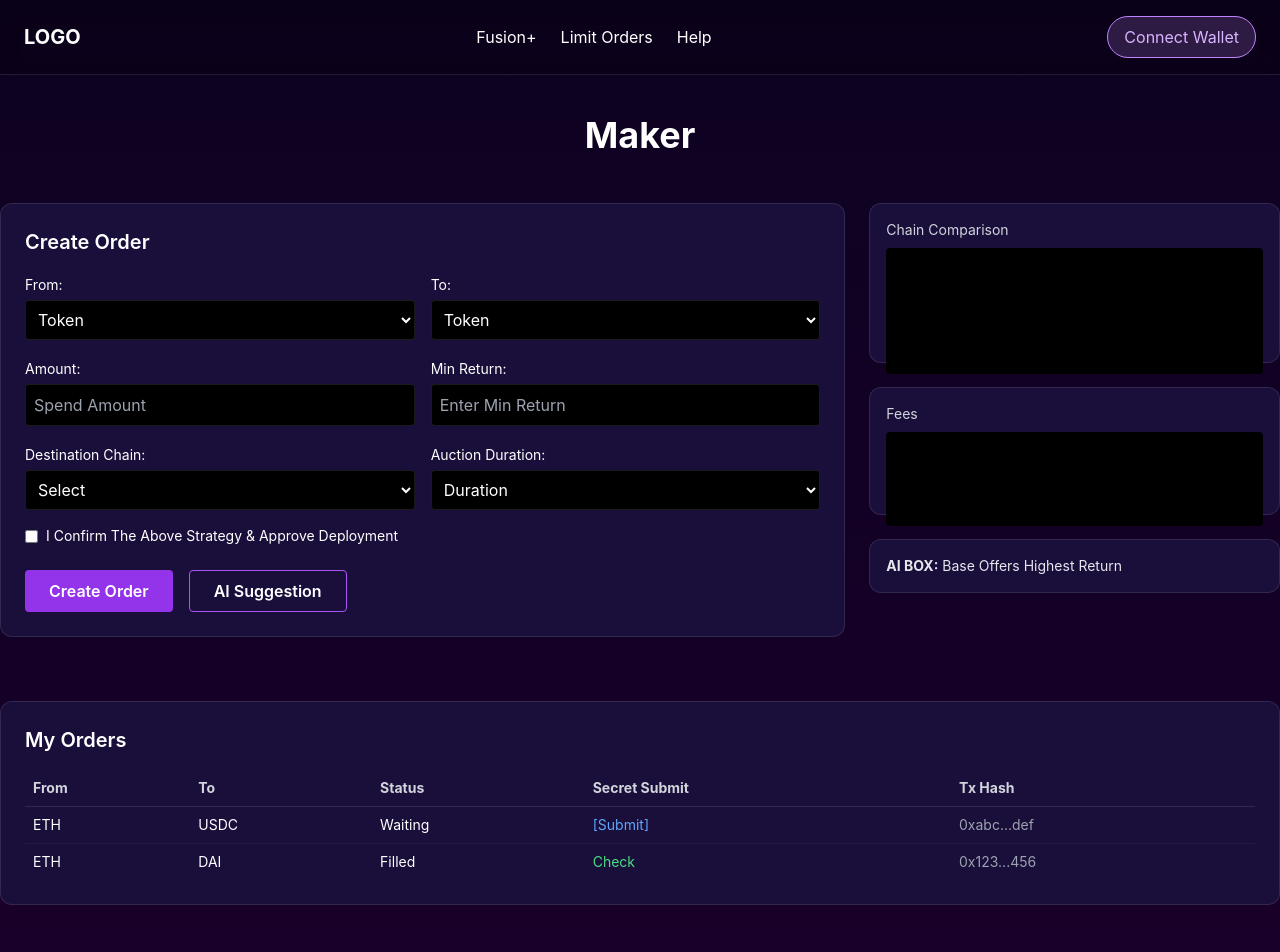
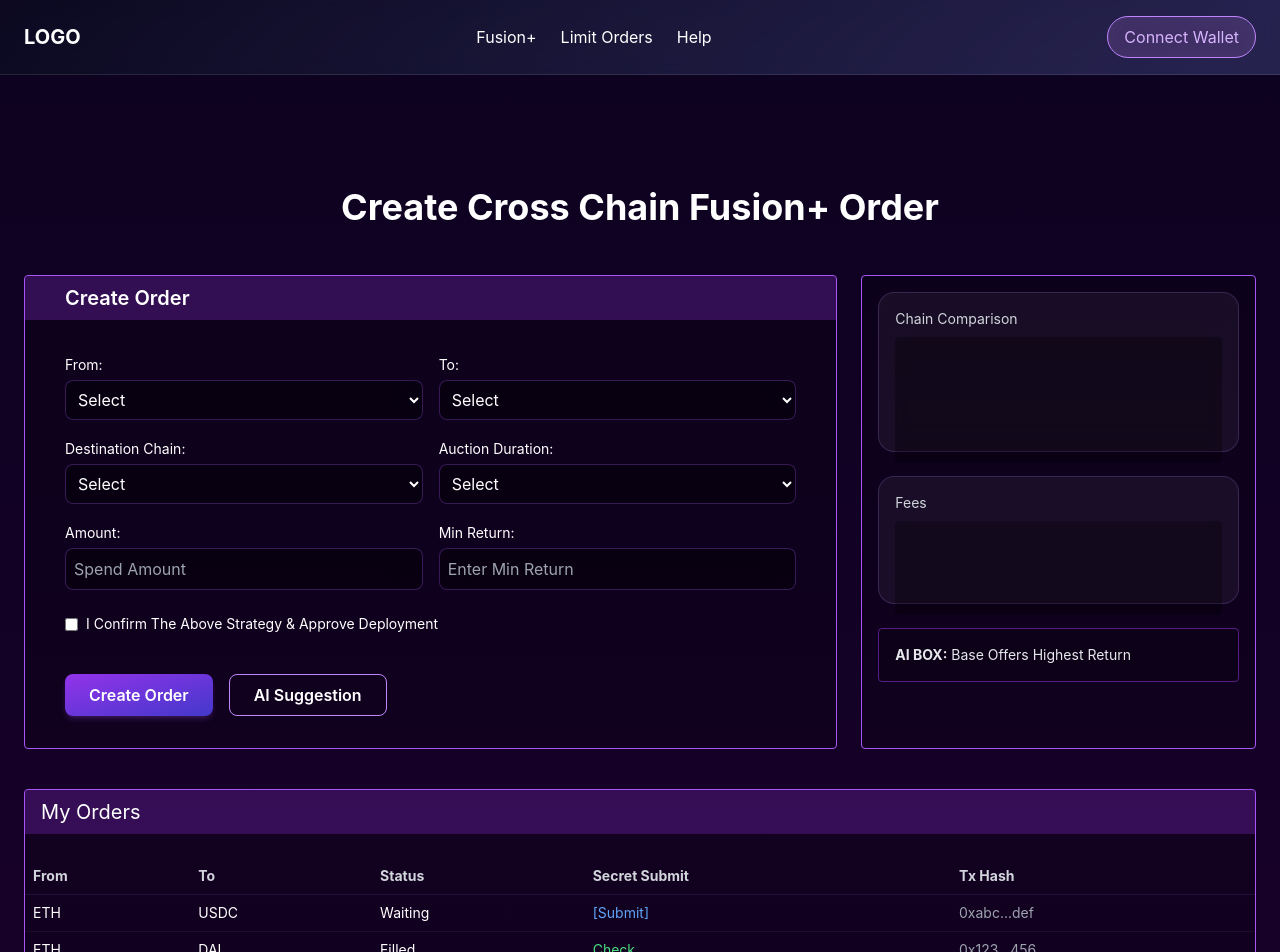
Before and after one commit to 0xr10t/UniteDefiProject, a React (Vite) app in the folder Frontend/: page /fusion/maker in a window 1280 px wide. Shown: the top 952 px of the page. Built offline with nearby package versions, Linux system fonts and the light colour scheme.

Commit message:
frontend

```diff
--- a/Frontend/src/components/Help.jsx
+++ b/Frontend/src/components/Help.jsx
@@ -19,4 +19,4 @@ function HelpOverlay({ open, onClose }) {
   );
 }
 
-export default HelpOverlay ;
+export default HelpOverlay;
--- a/Frontend/src/pages/Fusion.jsx
+++ b/Frontend/src/pages/Fusion.jsx
@@ -6,7 +6,6 @@ import { Link } from "react-router-dom";
 function Fusion() {
   return (
     <div className="min-h-screen bg-gradient-to-b from-[#0d0220] to-[#19002a] text-white px-6 py-8 relative overflow-hidden">
-      <Navbar onHelpClick={() => {}} />
 
       <div className="mt-24 text-center">
         <h1 className="text-5xl font-bold">FUSION +</h1>
--- a/Frontend/src/pages/FusionMaker.jsx
+++ b/Frontend/src/pages/FusionMaker.jsx
@@ -30,45 +30,51 @@ function FusionMaker() {
   };
 
   return (
-    <div className="min-h-screen bg-gradient-to-b from-[#0d0220] to-[#19002a] text-white relative overflow-hidden">
-      <Navbar onHelpClick={() => {}} />
+    <div className="relative min-h-screen bg-gradient-to-b from-[#0d0220] to-[#19002a] text-white overflow-hidden">
+      <div className="absolute top-0 left-0 w-full z-50">
 
-      <div className="max-w-7xl mx-auto mt-10">
-        <h1 className="text-4xl font-bold text-center mb-12">Maker</h1>
+      </div>
+
+      <div className="pt-28 px-6 pb-20 max-w-7xl mx-auto">
+        <h1 className="text-4xl font-bold text-center mb-12">Create Cross Chain Fusion+ Order</h1>
 
         <div className="grid grid-cols-1 lg:grid-cols-3 gap-6">
 
-          <div className="lg:col-span-2 bg-[#1a0e3b] p-6 rounded-xl border border-white/10">
-            <h2 className="text-xl font-semibold mb-4">Create Order</h2>
+          <div className="lg:col-span-2 bg-black bg-opacity-20 border border-purple-500 rounded ">
+            <h2 className="text-xl font-semibold mb-4 py-2 bg-purple-800 px-10 bg-opacity-40 text-white">Create Order</h2>
 
-            <div className="grid grid-cols-1 md:grid-cols-2 gap-4">
-              <div>
-                <label className="text-sm">From:</label>
+            <div className="grid grid-cols-1 md:grid-cols-2 px-10 py-4 gap-4">
+              {[
+                { label: "From", name: "from", options: ["ETH", "USDC"] },
+                { label: "To", name: "to", options: ["DAI", "USDC"] },
+                {
+                  label: "Destination Chain",
+                  name: "chain",
+                  options: ["Base", "Optimism"],
+                },
+                {
+                  label: "Auction Duration",
+                  name: "duration",
+                  options: ["1h", "6h", "24h"],
+                },
+              ].map((field) => (
+                <div key={field.name}>
+                  <label className="text-sm">{field.label}:</label>
                   <select
-                  name="from"
-                  value={formData.from}
+                    name={field.name}
+                    value={formData[field.name]}
                     onChange={handleChange}
-                  className="w-full p-2 mt-1 bg-black border border-white/10 rounded"
+                    className="w-full p-2 mt-1 bg-black/40 backdrop-blur-md border border-purple-500/30 text-white rounded-lg"
                   >
-                  <option value="">Token</option>
-                  <option value="ETH">ETH</option>
-                  <option value="USDC">USDC</option>
+                    <option value="">Select</option>
+                    {field.options.map((opt) => (
+                      <option key={opt} value={opt}>
+                        {opt}
+                      </option>
+                    ))}
                   </select>
                 </div>
-
-              <div>
-                <label className="text-sm">To:</label>
-                <select
-                  name="to"
-                  value={formData.to}
-                  onChange={handleChange}
-                  className="w-full p-2 mt-1 bg-black border border-white/10 rounded"
-                >
-                  <option value="">Token</option>
-                  <option value="DAI">DAI</option>
-                  <option value="USDC">USDC</option>
-                </select>
-              </div>
+              ))}
 
               <div>
                 <label className="text-sm">Amount:</label>
@@ -77,7 +83,7 @@ function FusionMaker() {
                   value={formData.amount}
                   onChange={handleChange}
                   placeholder="Spend Amount"
-                  className="w-full p-2 mt-1 bg-black border border-white/10 rounded"
+                  className="w-full p-2 mt-1 bg-black/40 backdrop-blur-md border border-purple-500/30 text-white rounded-lg"
                 />
               </div>
 
@@ -88,78 +94,51 @@ function FusionMaker() {
                   value={formData.minReturn}
                   onChange={handleChange}
                   placeholder="Enter Min Return"
-                  className="w-full p-2 mt-1 bg-black border border-white/10 rounded"
+                  className="w-full p-2 mt-1 bg-black/40 backdrop-blur-md border border-purple-500/30 text-white rounded-lg"
                 />
-              </div>
-
-              <div>
-                <label className="text-sm">Destination Chain:</label>
-                <select
-                  name="chain"
-                  value={formData.chain}
-                  onChange={handleChange}
-                  className="w-full p-2 mt-1 bg-black border border-white/10 rounded"
-                >
-                  <option value="">Select</option>
-                  <option value="Base">Base</option>
-                  <option value="Optimism">Optimism</option>
-                </select>
-              </div>
-
-              <div>
-                <label className="text-sm">Auction Duration:</label>
-                <select
-                  name="duration"
-                  value={formData.duration}
-                  onChange={handleChange}
-                  className="w-full p-2 mt-1 bg-black border border-white/10 rounded"
-                >
-                  <option value="">Duration</option>
-                  <option value="1h">1 Hour</option>
-                  <option value="6h">6 Hours</option>
-                  <option value="24h">24 Hours</option>
-                </select>
               </div>
             </div>
 
-            <div className="flex items-center mt-4 space-x-2">
+            <div className="flex items-center px-10 mt-2 space-x-2">
               <input
                 type="checkbox"
                 name="confirmed"
                 checked={formData.confirmed}
                 onChange={handleChange}
               />
-              <label className="text-sm">
+              <label className="text-sm ">
                 I Confirm The Above Strategy & Approve Deployment
               </label>
             </div>
 
-            <div className="flex gap-4 mt-6">
+            <div className="flex gap-4 px-10 py-8 mt-2">
               <button
                 onClick={handleSubmit}
-                className="bg-purple-600 hover:bg-purple-700 px-6 py-2 rounded font-semibold"
+                className="bg-gradient-to-br from-purple-600 to-indigo-700 hover:from-purple-700 hover:to-indigo-800 px-6 py-2 rounded-lg font-semibold shadow-md shadow-purple-500/20"
               >
                 Create Order
               </button>
-              <button className="border border-purple-500 hover:bg-purple-800 px-6 py-2 rounded font-semibold">
+              <button className="border border-purple-400 hover:bg-purple-800 px-6 py-2 rounded-lg font-semibold shadow-sm">
                 AI Suggestion
               </button>
             </div>
           </div>
 
+          <div className="space-y-6 bg-black bg-opacity-20 p-4 border border-purple-500 rounded">
+            {[
+              { title: "Chain Comparison", height: "h-40" },
+              { title: "Fees", height: "h-32" },
+            ].map((card) => (
+              <div
+                key={card.title}
+                className={`bg-white/5 backdrop-blur-lg ${card.height} rounded-2xl border border-purple-400/20 p-4`}
+              >
+                <h3 className="text-sm mb-2 text-gray-300">{card.title}</h3>
+                <div className="h-full bg-black/30 rounded"></div>
+              </div>
+            ))}
 
-          <div className="space-y-6">
-            <div className="bg-[#1a0e3b] h-40 rounded-xl border border-white/10 p-4">
-              <h3 className="text-sm mb-2 text-gray-300">Chain Comparison</h3>
-              <div className="h-full bg-black rounded"></div>
-            </div>
-
-            <div className="bg-[#1a0e3b] h-32 rounded-xl border border-white/10 p-4">
-              <h3 className="text-sm mb-2 text-gray-300">Fees</h3>
-              <div className="h-full bg-black rounded"></div>
-            </div>
-
-            <div className="bg-[#1a0e3b] p-4 rounded-xl border border-white/10">
+            <div className="bg-black bg-opacity-20 border border-purple-900 rounded p-4">
               <p className="text-sm text-gray-200">
                 <b>AI BOX:</b> Base Offers Highest Return
               </p>
@@ -167,11 +146,10 @@ function FusionMaker() {
           </div>
         </div>
 
-
-        <div className="mt-16 bg-[#1a0e3b] p-6 rounded-xl border border-white/10">
-          <h2 className="text-xl font-semibold mb-4">My Orders</h2>
-          <table className="w-full text-sm text-left border-collapse">
-            <thead className="text-gray-300 border-b border-white/10">
+        <div className=" bg-black bg-opacity-20 border border-purple-500 rounded mt-10">
+          <h2 className="text-xl text-left pl-4 mb-6 py-2 bg-purple-800 bg-opacity-40 text-white">My Orders</h2>
+          <table className="w-full text-sm text-left py-4 border-collapse">
+            <thead className="text-gray-300 border-b border-purple-400/10">
               <tr>
                 <th className="p-2">From</th>
                 <th className="p-2">To</th>
@@ -181,26 +159,44 @@ function FusionMaker() {
               </tr>
             </thead>
             <tbody>
-              <tr className="border-b border-white/5">
-                <td className="p-2">ETH</td>
-                <td className="p-2">USDC</td>
-                <td className="p-2">Waiting</td>
-                <td className="p-2 text-blue-400 cursor-pointer">[Submit]</td>
-                <td className="p-2 text-gray-400">0xabc...def</td>
+              {[
+                {
+                  from: "ETH",
+                  to: "USDC",
+                  status: "Waiting",
+                  submit: "[Submit]",
+                  hash: "0xabc...def",
+                  color: "text-blue-400",
+                },
+                {
+                  from: "ETH",
+                  to: "DAI",
+                  status: "Filled",
+                  submit: "Check",
+                  hash: "0x123...456",
+                  color: "text-green-400",
+                },
+              ].map((row, i) => (
+                <tr
+                  key={i}
+                  className="border-b border-white/5 hover:bg-white/5 transition"
+                >
+                  <td className="p-2">{row.from}</td>
+                  <td className="p-2">{row.to}</td>
+                  <td className="p-2">{row.status}</td>
+                  <td className={`p-2 cursor-pointer ${row.color}`}>
+                    {row.submit}
+                  </td>
+                  <td className="p-2 text-gray-400">{row.hash}</td>
                 </tr>
-              <tr>
-                <td className="p-2">ETH</td>
-                <td className="p-2">DAI</td>
-                <td className="p-2">Filled</td>
-                <td className="p-2 text-green-400">Check</td>
-                <td className="p-2 text-gray-400">0x123...456</td>
-              </tr>
+              ))}
             </tbody>
           </table>
         </div>
       </div>
 
       <Footer />
+
     </div>
   );
 }
--- a/Frontend/src/pages/LimitOrder.jsx
+++ b/Frontend/src/pages/LimitOrder.jsx
@@ -18,7 +18,7 @@ function LimitOrders() {
 
   return (
     <div className="min-h-screen bg-gradient-to-br from-[#1f002b] to-[#000010] text-white">
-      <Navbar />
+
       <div className="px-6 py-10 max-w-5xl mx-auto">
         <h1 className="text-3xl font-bold mb-6 text-center">Limit Orders</h1>
 
```
Also changed, not shown: Frontend/src/App.jsx (+5 -5 lines), Frontend/src/pages/FusionResolver.jsx (+4 -4 lines), Frontend/src/pages/HomePage.jsx (+53 -7 lines). Lines whose indentation alone changed are shown as unchanged.
